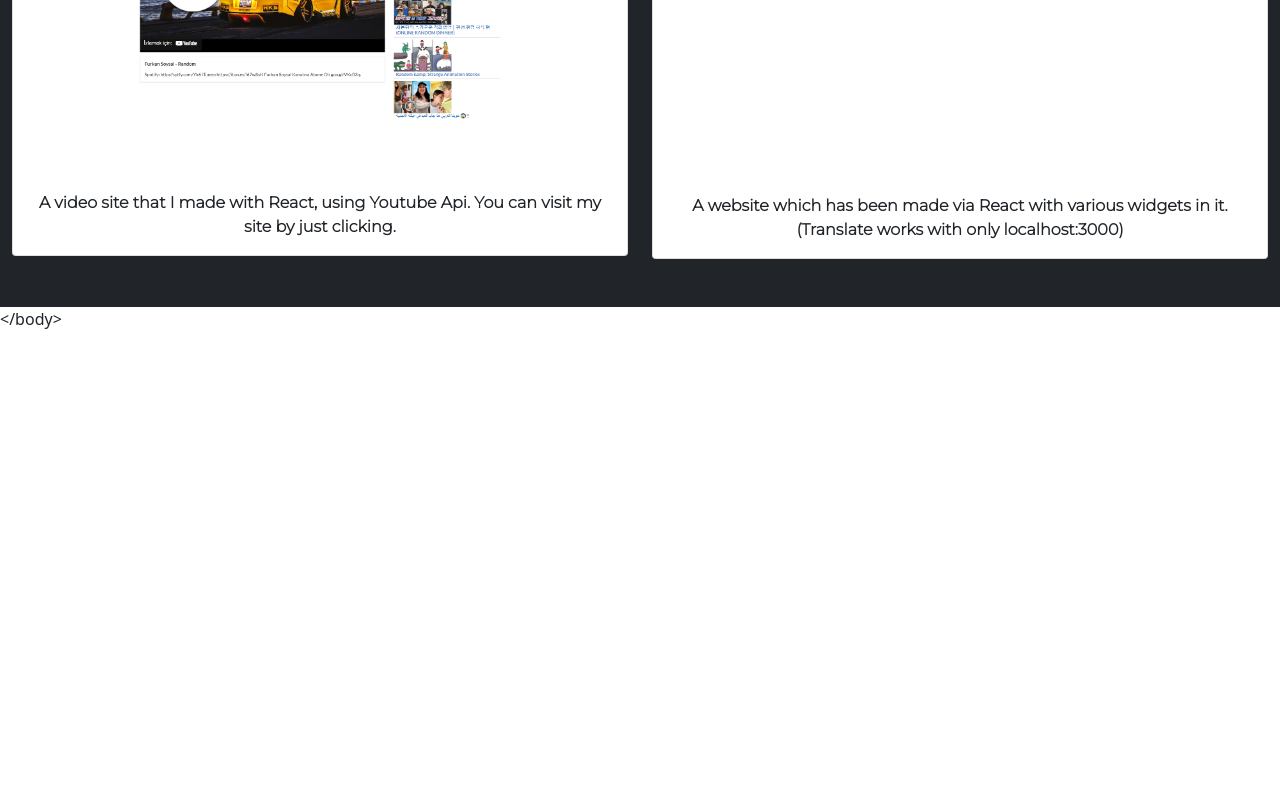
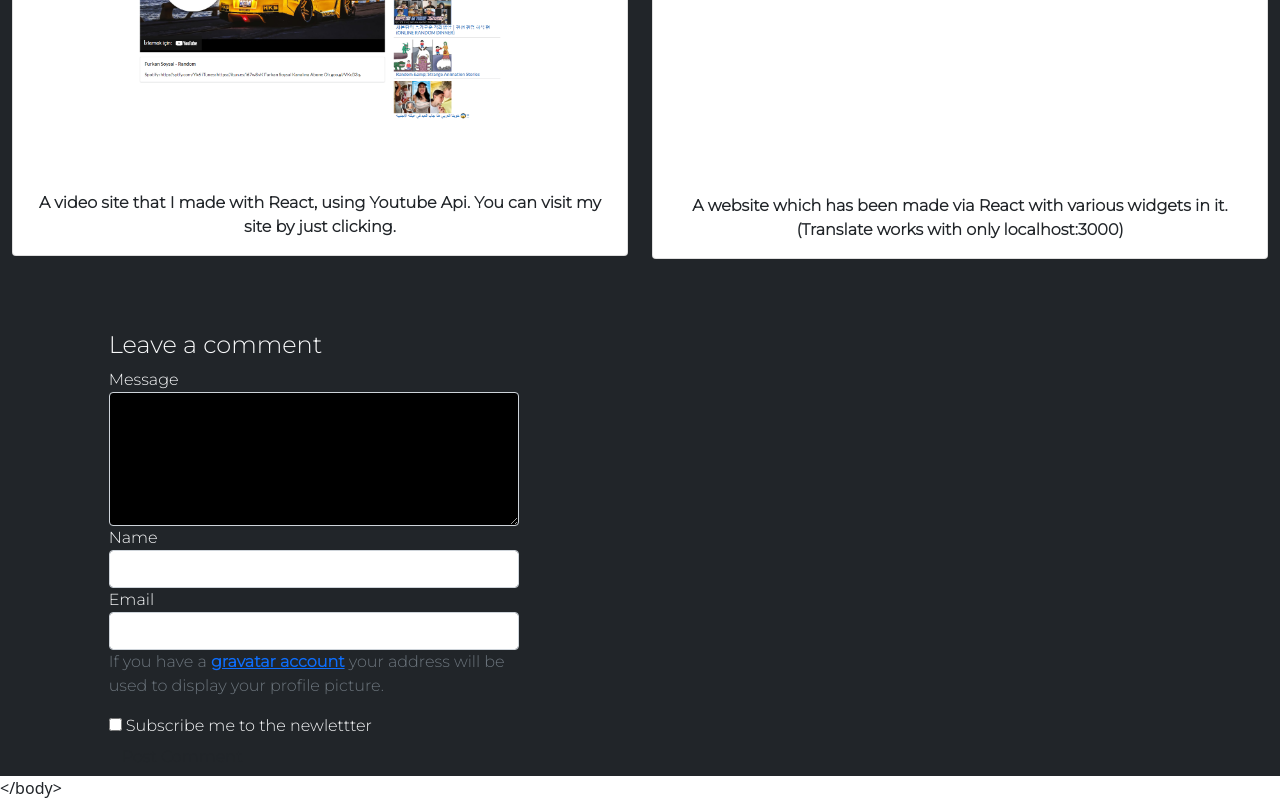
Before and after one commit to ismailharmanda/portfolio, a React (Create React App) app: page / in a window 1280 px wide. Shown: the part 1307-2107 px from the top of the page. Before the commit the page ends 1638 px from the top, so only its background shows below. Built offline with nearby package versions, Linux system fonts and the light colour scheme.

Commit message:
Comment component has been added

```diff
--- a/src/components/App.jsx
+++ b/src/components/App.jsx
@@ -4,6 +4,7 @@ import Section from "./Section";
 import About from "./About";
 import Works from "./Works";
 import "../css/App.css"
+import Comment from "./Comment";
 
 const App = ()=>{
     return(
@@ -12,6 +13,7 @@ const App = ()=>{
         <Section />
         <About />
         <Works />
+        <Comment />
         </div>
     )
 }
--- /dev/null
+++ b/src/components/Comment.jsx
@@ -0,0 +1,27 @@
+import React,{useState} from "react";
+
+const Comment=(props)=>{
+    const [text,setText]=useState("")
+    return(
+<div>
+<section className="row bg-dark text-light">
+<div className="col-lg-4 col-md-5 col-sm-4 offset-md-1 offset-sm-1 col-12 mt-4">
+                <form id="algin-form">
+                    <div className="form-group">
+                        <h4>Leave a comment</h4> <label for="message">Message</label> <textarea name="msg" id="" msg cols="30" rows="5" className="form-control" style={{backgroundColor: "black"}}></textarea>
+                    </div>
+                    <div className="form-group"> <label for="name">Name</label> <input type="text" name="name" id="fullname" className="form-control" /> </div>
+                    <div className="form-group"> <label for="email">Email</label> <input type="text" name="email" id="email" className="form-control" /> </div>
+                    <div className="form-group">
+                        <p className="text-secondary">If you have a <a href="#" className="alert-link">gravatar account</a> your address will be used to display your profile picture.</p>
+                    </div>
+                    <div className="form-inline"> <input type="checkbox" name="check" id="checkbx" className="mr-1" /> <label for="subscribe">Subscribe me to the newlettter</label> </div>
+                    <div className="form-group"> <button type="button" id="post" className="btn">Post Comment</button> </div>
+                </form>
+            </div>
+</section>
+</div>
+)
+}
+
+export default Comment;
```
